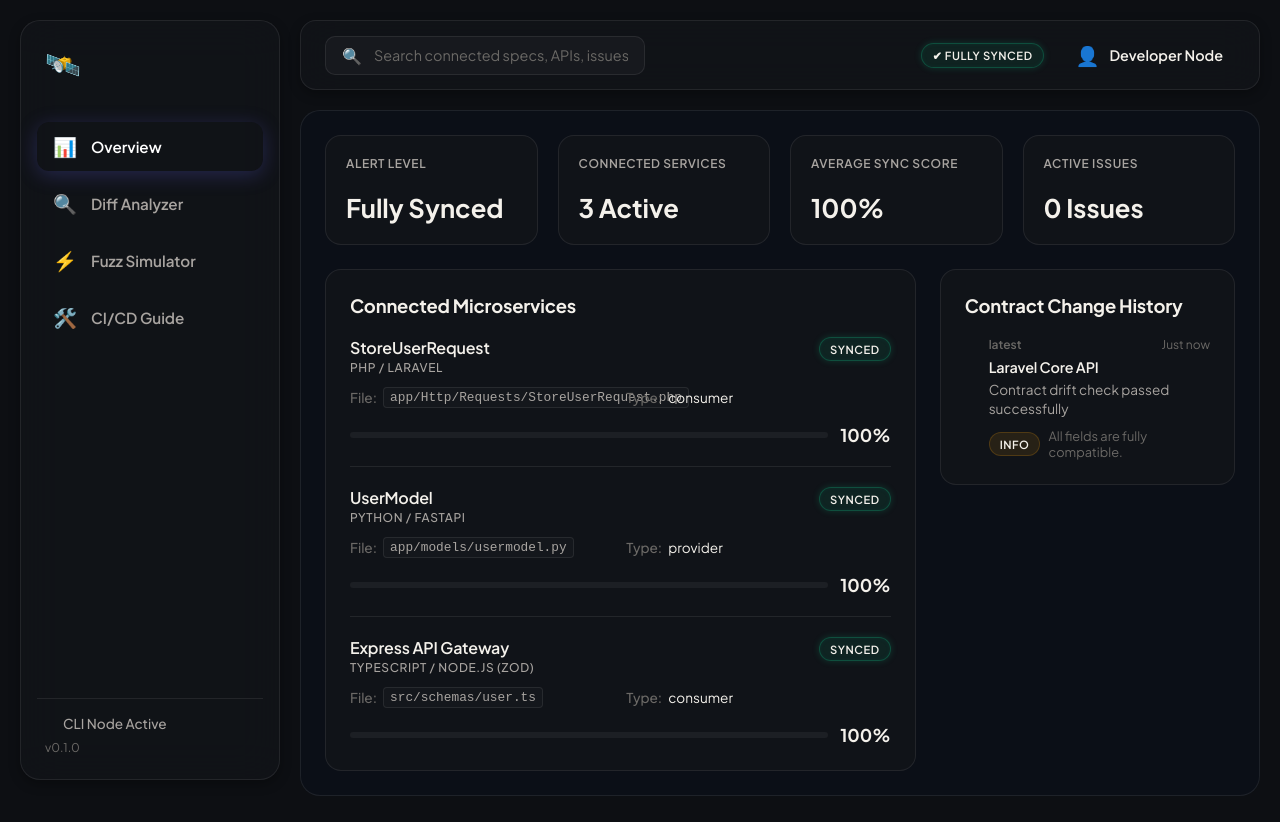
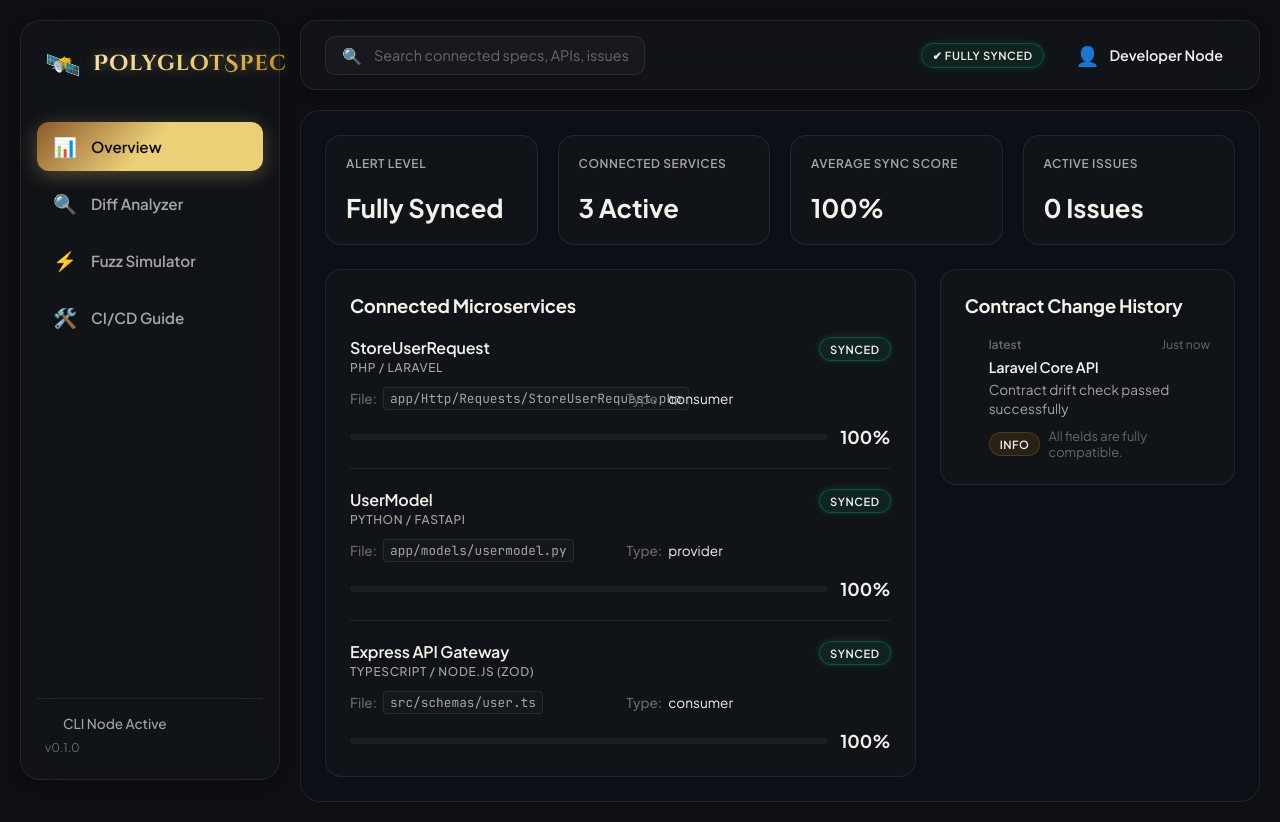
Before and after one commit to ArafathUIU/PolyglotSpec, a React (Vite) app in the folder dashboard/: page / in a window 1280 px wide. Built offline with nearby package versions, Linux system fonts and the light colour scheme.

Commit message:
Upgrade sidebar brand logo to glowing Cinzel Decorative font with golden highlight accents

```diff
--- a/dashboard/src/components/Sidebar.css
+++ b/dashboard/src/components/Sidebar.css
@@ -25,10 +25,25 @@
 }
 
 .brand-name {
-  font-size: 1.4rem;
-  font-family: 'Syne', sans-serif;
-  font-weight: 800;
-  letter-spacing: -0.03em;
+  font-size: 1.35rem;
+  font-family: 'Cinzel Decorative', serif;
+  font-weight: 700;
+  letter-spacing: 0.05em;
+  background: linear-gradient(135deg, #fce0ad 0%, #ecd078 50%, #b8860b 100%);
+  -webkit-background-clip: text;
+  -webkit-text-fill-color: transparent;
+  background-clip: text;
+  filter: drop-shadow(0 0 5px rgba(236, 208, 120, 0.3));
+  animation: logo-glow 3s infinite ease-in-out;
+}
+
+@keyframes logo-glow {
+  0%, 100% {
+    filter: drop-shadow(0 0 4px rgba(236, 208, 120, 0.25));
+  }
+  50% {
+    filter: drop-shadow(0 0 12px rgba(236, 208, 120, 0.65));
+  }
 }
 
 .sidebar-nav {
@@ -63,9 +78,9 @@
 }
 
 .nav-item.active {
-  background: var(--accent-gradient);
-  color: white;
-  box-shadow: 0 4px 20px rgba(99, 102, 241, 0.25);
+  background: var(--color-accent-gradient);
+  color: #0d0f13;
+  box-shadow: 0 4px 20px rgba(236, 208, 120, 0.3);
 }
 
 .nav-icon {
--- a/dashboard/src/index.css
+++ b/dashboard/src/index.css
@@ -1,4 +1,4 @@
-@import url('https://fonts.googleapis.com/css2?family=Syne:wght@700;800&family=Plus+Jakarta+Sans:wght@300;400;500;600;700&display=swap');
+@import url('https://fonts.googleapis.com/css2?family=Cinzel+Decorative:wght@700&family=JetBrains+Mono:wght@300;400;500;600&family=Plus+Jakarta+Sans:wght@300;400;500;600;700&family=Syne:wght@700;800&display=swap');
 
 :root {
   --bg-primary: #0d0f13;
```
